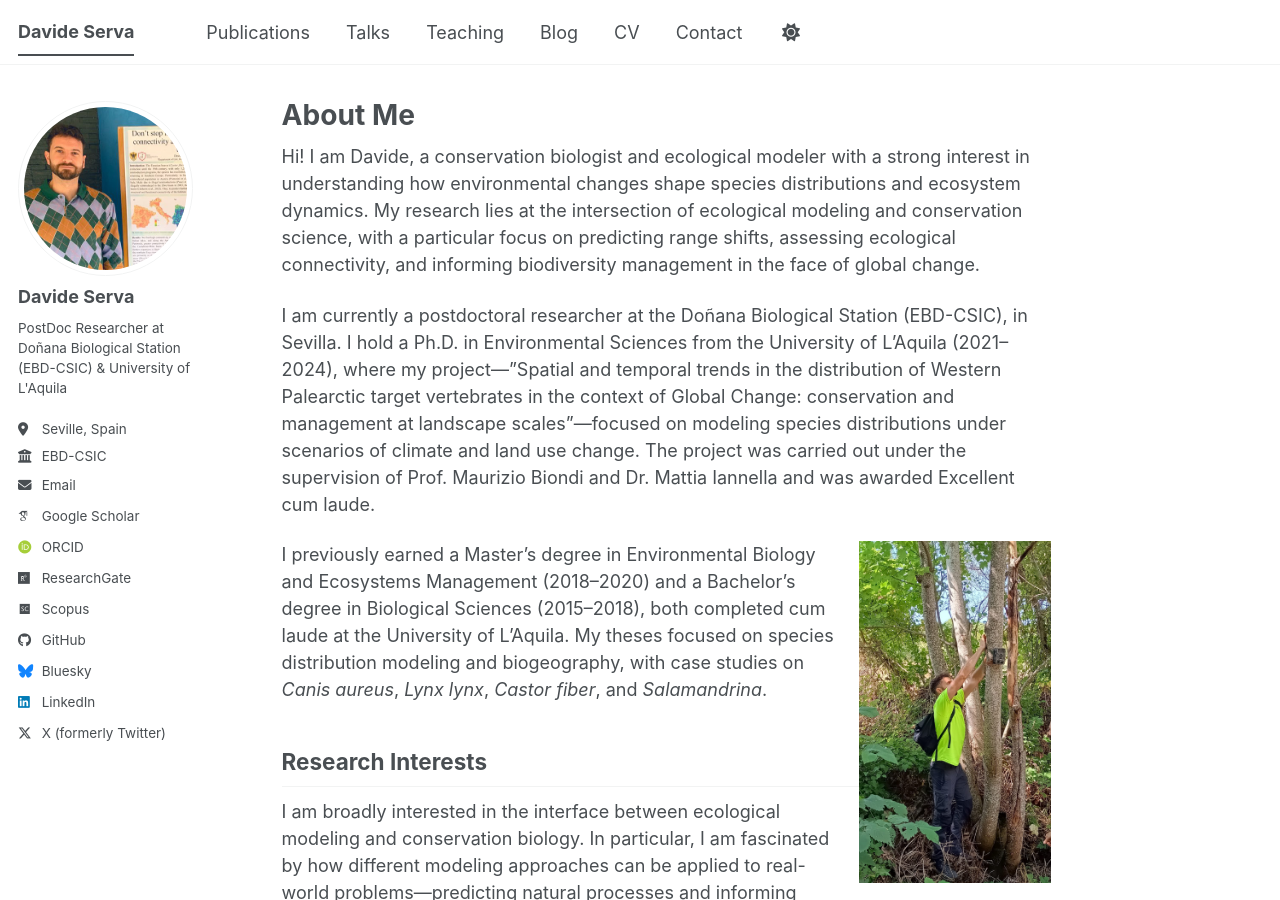
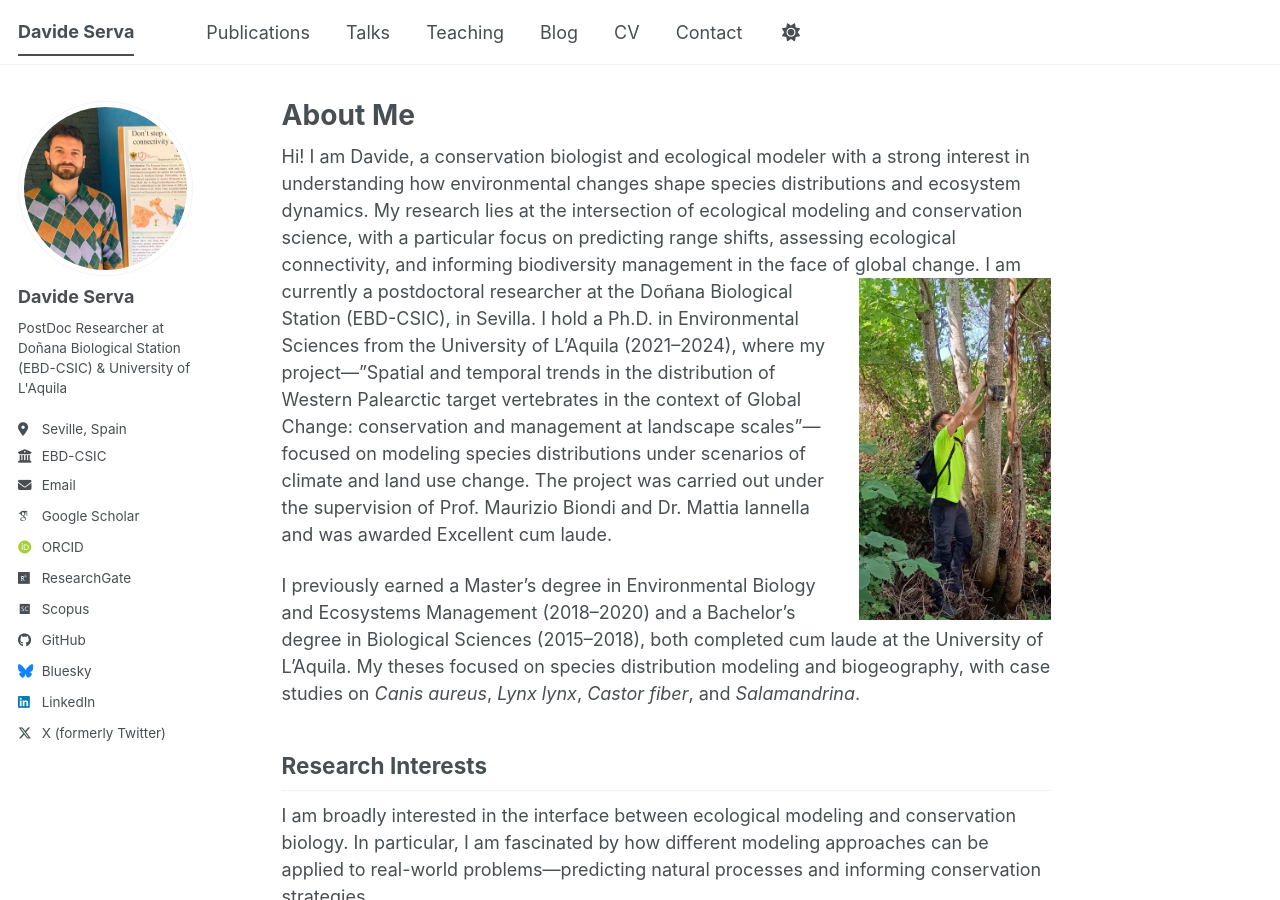
Before and after one commit to Daviser95/daviser95.github.io, a Jekyll site: the page built from _pages/about.md, in a window 1280 px wide and 900 px high. Built offline with Jekyll 4.4.1, drawn with Linux system fonts in a browser that asks for light colours; some web fonts are replaced; a script bundle is joined from its source files by our own code; library files that are not in the unit come from our copies.

Commit message:
Update about.md

```diff
--- a/_pages/about.md
+++ b/_pages/about.md
@@ -8,10 +8,8 @@ redirect_from:
 ---
 
 Hi! I am Davide, a conservation biologist and ecological modeler with a strong interest in understanding how environmental changes shape species distributions and ecosystem dynamics. My research lies at the intersection of ecological modeling and conservation science, with a particular focus on predicting range shifts, assessing ecological connectivity, and informing biodiversity management in the face of global change.
-
+![Field work](/images/field-work2.jpeg){: .align-right style="width:25%;"}
 I am currently a postdoctoral researcher at the Doñana Biological Station (EBD-CSIC), in Sevilla. I hold a Ph.D. in Environmental Sciences from the University of L'Aquila (2021–2024), where my project—"Spatial and temporal trends in the distribution of Western Palearctic target vertebrates in the context of Global Change: conservation and management at landscape scales"—focused on modeling species distributions under scenarios of climate and land use change. The project was carried out under the supervision of Prof. Maurizio Biondi and Dr. Mattia Iannella and was awarded Excellent cum laude.
-
-![Field work](/images/field-work2.jpeg){: .align-right style="width:25%;"}
 
 I previously earned a Master's degree in Environmental Biology and Ecosystems Management (2018–2020) and a Bachelor's degree in Biological Sciences (2015–2018), both completed cum laude at the University of L'Aquila. My theses focused on species distribution modeling and biogeography, with case studies on *Canis aureus*, *Lynx lynx*, *Castor fiber*, and *Salamandrina*.
 
```
